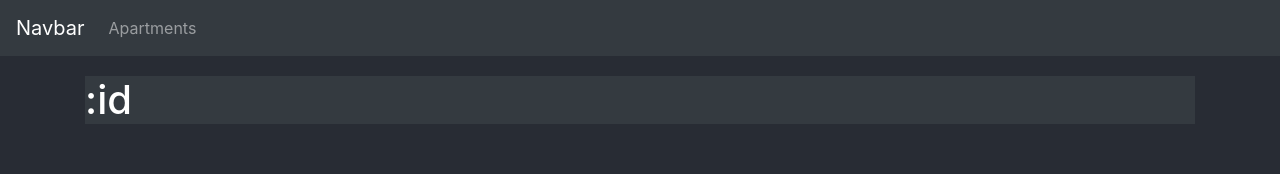
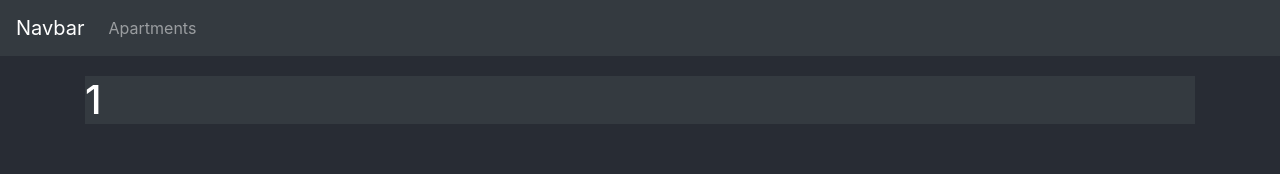
Before and after one commit to KirvelPasha/frontend-hotel, a React (Create React App) app: page /apartments/1 in a window 1280 px wide. Shown: the top 174 px of the page. Built offline with nearby package versions, Linux system fonts and the light colour scheme.

Commit message:
Impl get apartment by id

```diff
--- a/src/App.js
+++ b/src/App.js
@@ -24,7 +24,7 @@ function App() {
                         <Switch>
                             <Route path="/" exact component={Welcome}/>
                             <Route path="/apartments" exact component={ApartmentList}/>
-                            <Route path="/apartments/:id" render={(props) => <ApartmentDescription id=":id"/>}/>
+                            <Route path="/apartments/:id" exact render={(props) => <ApartmentDescription id=":id"/>}/>
                         </Switch>
                     </Col>
                 </Row>
--- a/src/components/ApartmentDescription.js
+++ b/src/components/ApartmentDescription.js
@@ -1,6 +1,7 @@
 import React from 'react';
+import {withRouter} from "react-router"
+class ApartmentDescription extends React.Component {
 
-class ApartmentDescription extends React.Component {
     constructor(props) {
         super(props);
         this.state = {
@@ -11,11 +12,11 @@ class ApartmentDescription extends React.Component {
     render() {
         return (
             <div className="bg-dark text-white">
-                <h1>{this.props.id}</h1>
+                <h1>{this.props.match.params.id}</h1>
             </div>
 
         );
     }
 }
 
-export default ApartmentDescription
+export default withRouter(ApartmentDescription);
--- a/src/components/ApartmentList.js
+++ b/src/components/ApartmentList.js
@@ -67,4 +67,4 @@ class ApartmentList extends React.Component {
     }
 }
 
-export default ApartmentList
+export default ApartmentList;
```
